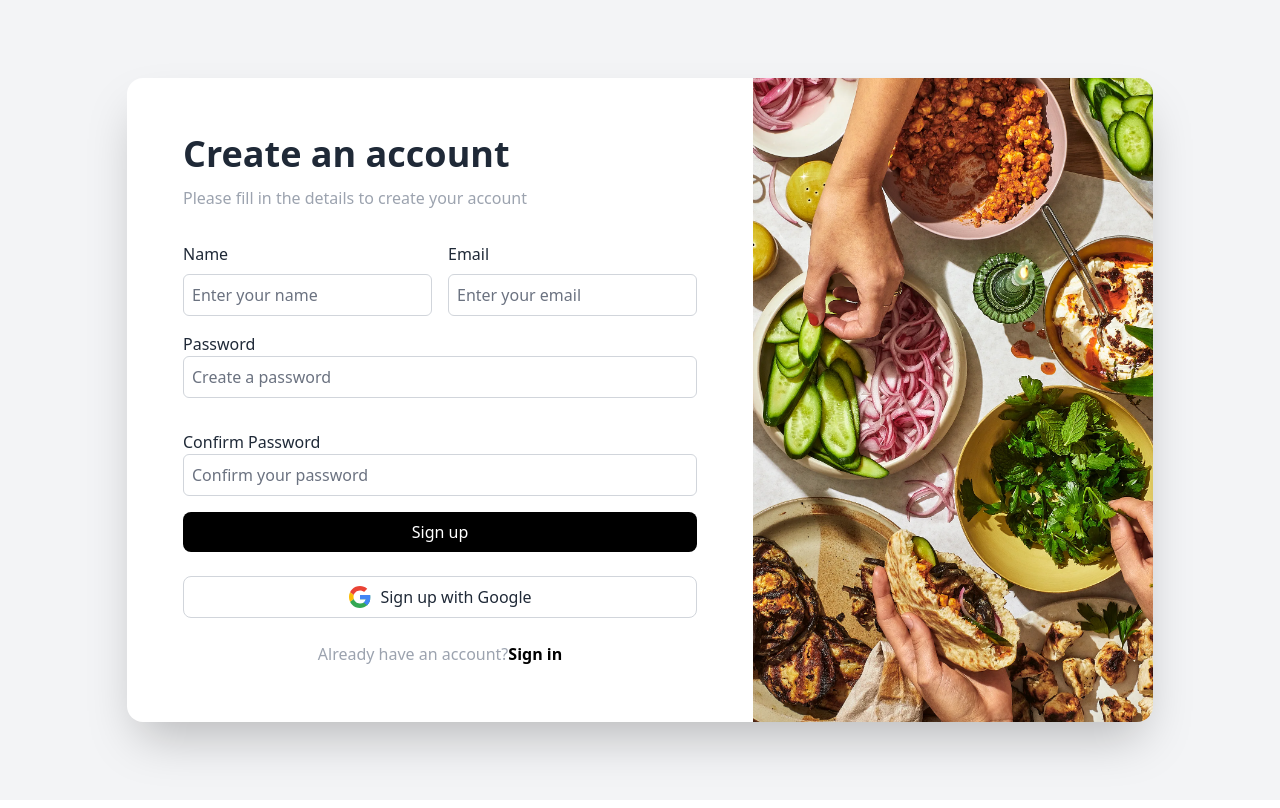
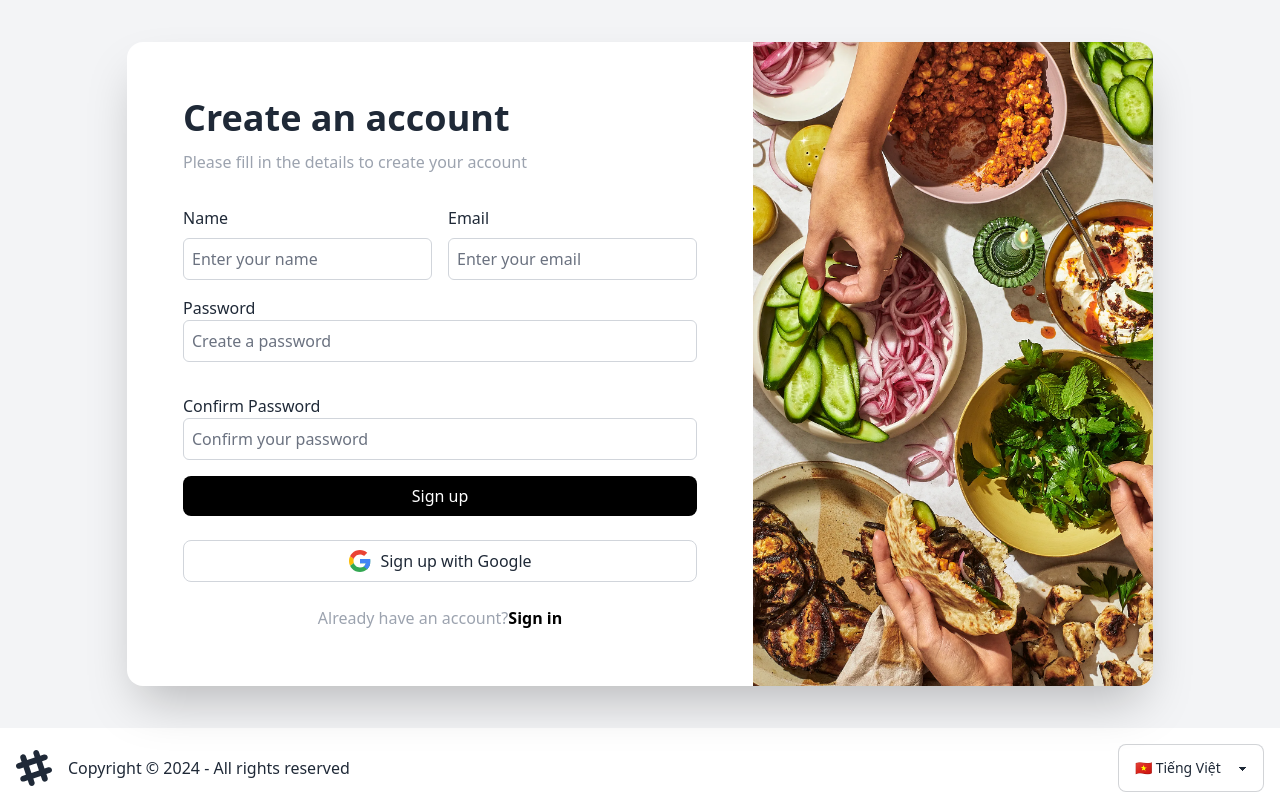
Before and after one commit to nghinn1012/graduation-thesis, a React (Vite) app in the folder client/: page /signup in a window 1280 px wide. Built offline with nearby package versions, Linux system fonts and the light colour scheme; no server answers.

Commit message:
init footer and select language

```diff
--- a/client/package.json
+++ b/client/package.json
@@ -14,6 +14,7 @@
     "@types/jest": "^29.5.12",
     "@types/node": "^22.5.1",
     "axios": "^1.7.6",
+    "flag-icons": "^7.2.3",
     "formik": "^2.4.6",
     "react": "^18.3.1",
     "react-dom": "^18.3.1",
--- a/client/src/App.tsx
+++ b/client/src/App.tsx
@@ -1,5 +1,4 @@
-import React from "react";
-import { Routes, Route, BrowserRouter } from "react-router-dom";
+import { Routes, Route } from "react-router-dom";
 import HomePage from "./pages/home/HomePage";
 import SignUpPage from "./pages/auth/signup/SignUpPage";
 import LoginPage from "./pages/auth/login/LoginPage";
--- /dev/null
+++ b/client/src/components/footer/ContentFooter.tsx
@@ -0,0 +1,27 @@
+import SettingsLanguage from "./SettingsLanguage";
+
+const ContentFooter = () => {
+  return (
+    <footer className="footer p-4 flex items-center justify-between">
+      <aside className="flex items-center space-x-2">
+        <svg
+          width="36"
+          height="36"
+          viewBox="0 0 24 24"
+          xmlns="http://www.w3.org/2000/svg"
+          fillRule="evenodd"
+          clipRule="evenodd"
+          className="fill-current">
+          <path
+            d="M22.672 15.226l-2.432.811.841 2.515c.33 1.019-.209 2.127-1.23 2.456-1.15.325-2.148-.321-2.463-1.226l-.84-2.518-5.013 1.677.84 2.517c.391 1.203-.434 2.542-1.831 2.542-.88 0-1.601-.564-1.86-1.314l-.842-2.516-2.431.809c-1.135.328-2.145-.317-2.463-1.229-.329-1.018.211-2.127 1.231-2.456l2.432-.809-1.621-4.823-2.432.808c-1.355.384-2.558-.59-2.558-1.839 0-.817.509-1.582 1.327-1.846l2.433-.809-.842-2.515c-.33-1.02.211-2.129 1.232-2.458 1.02-.329 2.13.209 2.461 1.229l.842 2.515 5.011-1.677-.839-2.517c-.403-1.238.484-2.553 1.843-2.553.819 0 1.585.509 1.85 1.326l.841 2.517 2.431-.81c1.02-.33 2.131.211 2.461 1.229.332 1.018-.21 2.126-1.23 2.456l-2.433.809 1.622 4.823 2.433-.809c1.242-.401 2.557.484 2.557 1.838 0 .819-.51 1.583-1.328 1.847m-8.992-6.428l-5.01 1.675 1.619 4.828 5.011-1.674-1.62-4.829z"></path>
+        </svg>
+        <p className="text-sm md:text-base">Copyright © {new Date().getFullYear()} - All rights reserved</p>
+      </aside>
+      <nav className="flex items-center space-x-4">
+        <SettingsLanguage />
+      </nav>
+    </footer>
+  )
+}
+
+export default ContentFooter;
--- /dev/null
+++ b/client/src/components/footer/SettingsLanguage.tsx
@@ -0,0 +1,25 @@
+import { useI18nContext } from "../../hooks/useI18nContext";
+import { LanguageCode } from "../../store/i18n/language";
+
+export default function SettingLanguage() {
+  const languageContext = useI18nContext();
+  const lang = languageContext.of("Footer");
+
+  const onChange = (event: React.ChangeEvent<HTMLSelectElement>) => {
+    languageContext.switchLanguage(event.target.value as LanguageCode);
+  };
+
+  return (
+    <div className="form-control no-border">
+      <select
+        id="select-language"
+        className="select select-bordered"
+        value={languageContext.language.code}
+        onChange={onChange}
+      >
+        <option value="vi">🇻🇳 {lang("vietnamese")}</option>
+        <option value="en">🇺🇸 {lang("english")}</option>
+      </select>
+    </div>
+  );
+}
--- a/client/src/context/AppContextProvider.tsx
+++ b/client/src/context/AppContextProvider.tsx
@@ -1,6 +1,6 @@
 import React from "react";
 import AuthContextProvider from "./AuthContext";
-import I18nContextProvider, { I18nContext } from "./I18nContext";
+import I18nContextProvider from "./I18nContext";
 
 interface IAppContextProvidersProps {
   children?: React.ReactNode;
--- a/client/src/context/I18nContext.tsx
+++ b/client/src/context/I18nContext.tsx
@@ -10,6 +10,7 @@ export type I18nReactComponent =
   | "SignUpForm"
   | "LoginForm"
   | "VerifyForm"
+  | "Footer"
 
 interface II18nContextProviderProps {
   children: React.ReactNode;
--- a/client/src/pages/auth/signup/SignUpPage.tsx
+++ b/client/src/pages/auth/signup/SignUpPage.tsx
@@ -4,8 +4,9 @@ import { userFetcher } from "../../../api/user";
 import toast, { Toaster } from "react-hot-toast";
 import { useGoogleLogin } from "@react-oauth/google";
 import { useAuthContext } from "../../../hooks/useAuthContext";
+import ContentFooter from "../../../components/footer/ContentFooter";
 
-const SignUpPage: React.FC = () => {
+const SignUpPage = () => {
   const auth = useAuthContext();
   const [formData, setFormData] = useState({
     email: "",
@@ -60,7 +61,8 @@ const SignUpPage: React.FC = () => {
   };
 
   return (
-    <div className="flex items-center justify-center min-h-screen bg-gray-100">
+    <div className="min-h-screen">
+    <div className="flex items-center justify-center min-h-[91vh] bg-gray-100">
       <div className="relative flex flex-col m-6 space-y-8 bg-white shadow-2xl rounded-2xl md:flex-row md:space-y-0">
         {/* Left Side */}
         <Toaster />
@@ -161,6 +163,8 @@ const SignUpPage: React.FC = () => {
         </div>
       </div>
     </div>
+    <ContentFooter/>
+    </div>
   );
 };
 
--- a/client/src/store/i18n/en.json
+++ b/client/src/store/i18n/en.json
@@ -0,0 +1,26 @@
+{
+
+  "LoginPage": {
+    "l-email": "Email",
+    "l-password": "Password",
+    "login-now": "Log In",
+    "signup": "Sign Up",
+    "or": "Or",
+    "not-account-yet": "Don’t have an account? ",
+    "invalid-email": "Invalid email address",
+    "require-email": "Email is required",
+    "require-password": "Password is required",
+    "invalid-length-password": "Password must be at least {0} characters long",
+    "at-least-one-lower-case": "Password must contain at least 1 lowercase letter",
+    "at-least-one-upper-case": "Password must contain at least 1 uppercase letter",
+    "at-least-one-digit": "Password must contain at least 1 digit",
+    "at-least-one-special": "Password must contain at least 1 special character",
+    "no-white-space": "Password must not contain any whitespace",
+    "no-email-found": "Email not found",
+    "incorrect-password": "Incorrect password"
+  },
+  "Footer": {
+    "english": "English",
+    "vietnamese": "Vietnamese"
+  }
+}
--- a/client/src/store/i18n/vi.json
+++ b/client/src/store/i18n/vi.json
@@ -17,5 +17,9 @@
     "no-white-space": "Mật khẩu không được chứa khoảng trắng",
     "no-email-found": "Email không tồn tại",
     "incorrect-password": "Mật khẩu không chính xác"
+  },
+  "Footer": {
+    "english": "Tiếng Anh",
+    "vietnamese": "Tiếng Việt"
+  }
 }
-}
```
Also changed, not shown: client/src/pages/auth/login/LoginPage.tsx (+50 -16 lines).
